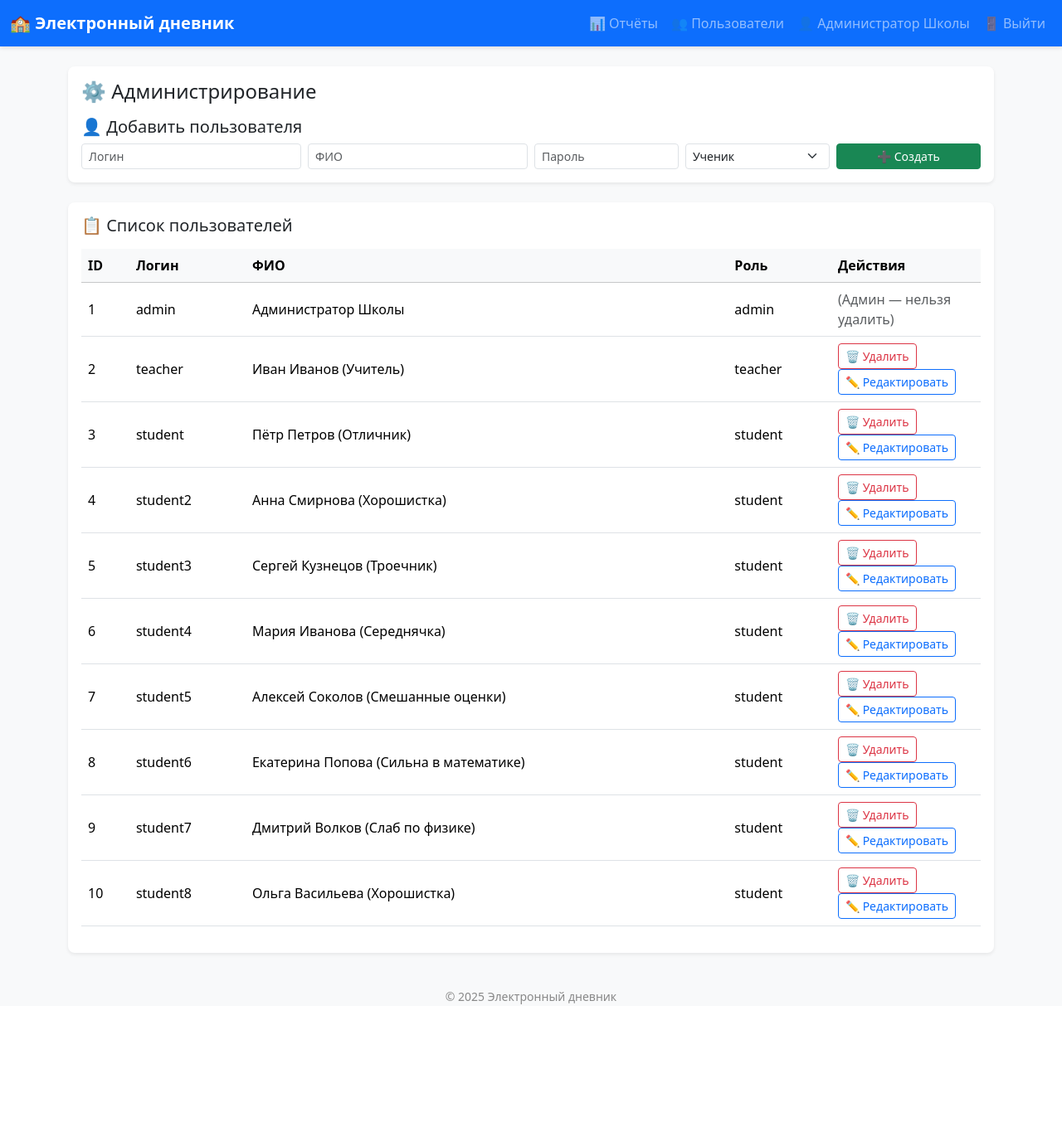
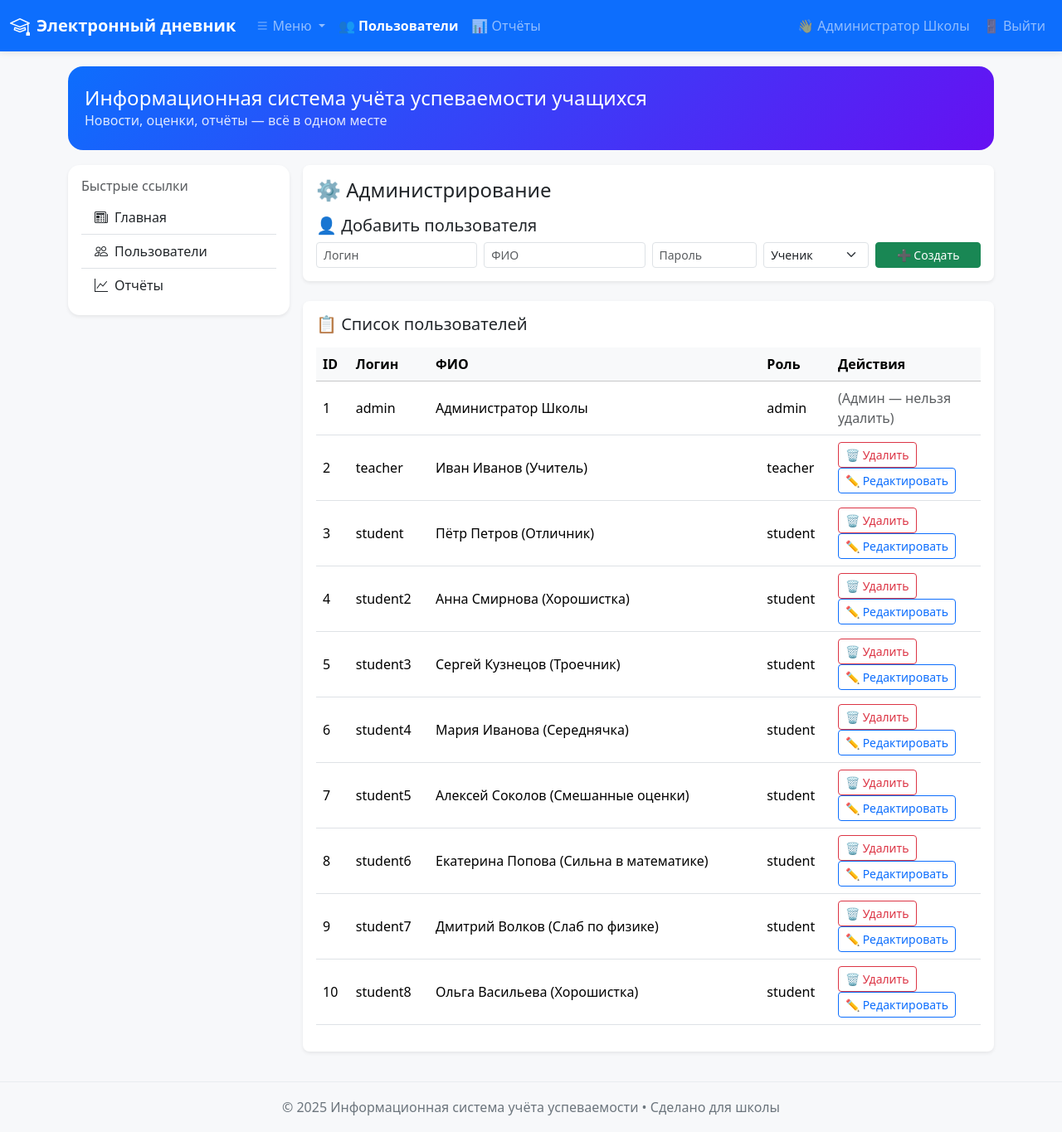
Before and after one commit to AlexandrMarivech/school-diary, a Flask app: page /admin in a window 1280 px wide. Shown: the whole page at 83% size. Before the commit the page ends 1213 px from the top, so only its background shows below. Run offline with Flask 3, Linux system fonts and the light colour scheme; the first user in the database is signed in; data comes from the database, SQL or seed files in the repository.

Commit message:
UI: полностью новый base.html (хедер, роли-меню, геро, сайдбар, каркас)

```diff
--- a/templates/base.html
+++ b/templates/base.html
@@ -3,60 +3,153 @@
 <head>
   <meta charset="utf-8">
   <meta name="viewport" content="width=device-width,initial-scale=1">
-  <title>Электронный дневник</title>
+  <title>Информационная система учёта успеваемости</title>
+
+  <!-- Bootstrap & Icons -->
   <link href="https://cdn.jsdelivr.net/npm/bootstrap@5.3.2/dist/css/bootstrap.min.css" rel="stylesheet">
+  <link href="https://cdn.jsdelivr.net/npm/bootstrap-icons@1.11.3/font/bootstrap-icons.css" rel="stylesheet">
+
+  <!-- Наши стили (убери, если файла пока нет) -->
+  <link href="{{ url_for('static', filename='app.css') }}" rel="stylesheet">
+
+  <!-- Небольшие базовые стили (на случай, если app.css ещё пустой) -->
   <style>
-    body { background-color: #f8f9fa; }
-    .navbar { box-shadow: 0 2px 5px rgba(0,0,0,0.1); }
-    .nav-link.active { font-weight: bold; }
-    footer { margin-top: 40px; text-align:center; color:#888; }
+    :root{--brand:#0d6efd}
+    body{background:#f7f8fa}
+    .navbar{box-shadow:0 2px 8px rgba(0,0,0,.08)}
+    .nav-link.active{font-weight:600}
+    .hero{background:linear-gradient(135deg,var(--brand),#6610f2);color:#fff;border-radius:18px;padding:24px 20px;margin:18px 0}
+    .hero .subtitle{opacity:.85}
+    .layout{margin-top:16px}
+    .sidebar .card{border:0;border-radius:14px}
+    .content .card{border:0;border-radius:14px}
+    footer{margin-top:36px;padding:18px 0;color:#6c757d;border-top:1px solid #e9ecef}
   </style>
 </head>
 <body>
+
+<!-- ====== ХЕДЕР / НАВБАР ====== -->
 <nav class="navbar navbar-expand-lg navbar-dark bg-primary">
   <div class="container-fluid">
-    <a class="navbar-brand fw-bold" href="{{ url_for('dashboard') }}">🏫 Электронный дневник</a>
+    <a class="navbar-brand fw-bold d-flex align-items-center" href="{{ url_for('dashboard') }}">
+      <i class="bi bi-mortarboard fs-4 me-2"></i> Электронный дневник
+    </a>
 
-    <button class="navbar-toggler" type="button" data-bs-toggle="collapse" data-bs-target="#navbarNav">
+    <button class="navbar-toggler" type="button" data-bs-toggle="collapse" data-bs-target="#topnav">
       <span class="navbar-toggler-icon"></span>
     </button>
 
-    <div class="collapse navbar-collapse" id="navbarNav">
-      <ul class="navbar-nav ms-auto">
+    <div class="collapse navbar-collapse" id="topnav">
+      <ul class="navbar-nav me-auto">
+
+        <!-- Выпадающее «Меню» под разные роли -->
+        {% if session.get('role') %}
+        <li class="nav-item dropdown">
+          <a class="nav-link dropdown-toggle" href="#" data-bs-toggle="dropdown">
+            <i class="bi bi-list"></i> Меню
+          </a>
+          <ul class="dropdown-menu">
+            <li><a class="dropdown-item" href="{{ url_for('dashboard') }}"><i class="bi bi-newspaper me-2"></i>Главная</a></li>
 
             {% if session.get('role') == 'student' %}
-          <li class="nav-item"><a class="nav-link" href="{{ url_for('student_page') }}">📘 Мои оценки</a></li>
-          <li class="nav-item"><a class="nav-link" href="{{ url_for('student_report') }}">📊 Отчёт</a></li>
+              <li><a class="dropdown-item" href="{{ url_for('student_page') }}"><i class="bi bi-journal-text me-2"></i>Дневник</a></li>
+              <li><a class="dropdown-item" href="{{ url_for('student_report') }}"><i class="bi bi-graph-up me-2"></i>Отчёт по ученику</a></li>
+
             {% elif session.get('role') == 'teacher' %}
-          <li class="nav-item"><a class="nav-link" href="{{ url_for('teacher_page') }}">✏️ Выставить оценки</a></li>
-          <li class="nav-item"><a class="nav-link" href="{{ url_for('teacher_report') }}">📊 Отчёты</a></li>
+              <li><a class="dropdown-item" href="{{ url_for('teacher_page') }}"><i class="bi bi-pencil-square me-2"></i>Ввод оценок</a></li>
+              <li><a class="dropdown-item" href="{{ url_for('teacher_report') }}"><i class="bi bi-graph-up me-2"></i>Отчёт по классу</a></li>
+
             {% elif session.get('role') == 'admin' %}
-          <li class="nav-item"><a class="nav-link" href="{{ url_for('teacher_report') }}">📊 Отчёты</a></li>
-          <li class="nav-item"><a class="nav-link" href="{{ url_for('admin_page') }}">👥 Пользователи</a></li>
+              <li><a class="dropdown-item" href="{{ url_for('admin_page') }}"><i class="bi bi-people me-2"></i>Пользователи</a></li>
+              <li><a class="dropdown-item" href="{{ url_for('teacher_report') }}"><i class="bi bi-graph-up me-2"></i>Отчёты</a></li>
+            {% endif %}
+          </ul>
+        </li>
         {% endif %}
 
+        <!-- Быстрые ссылки (под роль) -->
+        {% if session.get('role') == 'student' %}
+          <li class="nav-item"><a class="nav-link {% if request.endpoint=='student_page' %}active{% endif %}" href="{{ url_for('student_page') }}">📘 Дневник</a></li>
+          <li class="nav-item"><a class="nav-link {% if request.endpoint=='student_report' %}active{% endif %}" href="{{ url_for('student_report') }}">📊 Отчёты</a></li>
+        {% elif session.get('role') == 'teacher' %}
+          <li class="nav-item"><a class="nav-link {% if request.endpoint=='teacher_page' %}active{% endif %}" href="{{ url_for('teacher_page') }}">✏️ Оценки</a></li>
+          <li class="nav-item"><a class="nav-link {% if request.endpoint=='teacher_report' %}active{% endif %}" href="{{ url_for('teacher_report') }}">📊 Отчёты</a></li>
+        {% elif session.get('role') == 'admin' %}
+          <li class="nav-item"><a class="nav-link {% if request.endpoint=='admin_page' %}active{% endif %}" href="{{ url_for('admin_page') }}">👥 Пользователи</a></li>
+          <li class="nav-item"><a class="nav-link {% if request.endpoint=='teacher_report' %}active{% endif %}" href="{{ url_for('teacher_report') }}">📊 Отчёты</a></li>
+        {% endif %}
+      </ul>
+
+      <ul class="navbar-nav ms-auto">
         {% if session.get('username') %}
-          <li class="nav-item"><span class="nav-link">👤 {{ session.get('fullname') or session.get('username') }}</span></li>
+          <li class="nav-item"><span class="nav-link">👋 {{ session.get('fullname') or session.get('username') }}</span></li>
           <li class="nav-item"><a class="nav-link" href="{{ url_for('logout') }}">🚪 Выйти</a></li>
+        {% else %}
+          <li class="nav-item"><a class="nav-link" href="{{ url_for('login') }}">Войти</a></li>
         {% endif %}
       </ul>
     </div>
   </div>
 </nav>
 
-<div class="container mt-4">
+<!-- ====== ГЕРО-БАННЕР (можно переопределить заголовок/подзаголовок из дочернего шаблона) ====== -->
+<div class="container">
+  <div class="hero">
+    <h4 class="m-0">{% block page_title %}Информационная система учёта успеваемости учащихся{% endblock %}</h4>
+    <div class="subtitle">{% block page_subtitle %}Новости, оценки, отчёты — всё в одном месте{% endblock %}</div>
+  </div>
+</div>
+
+<!-- ====== ОСНОВНОЙ КАРКАС: Сайдбар + Контент ====== -->
+<div class="container layout">
+  <div class="row g-3">
+    <aside class="col-lg-3 sidebar">
+      {% block sidebar %}
+      <!-- Сайдбар по умолчанию (можно переопределить на любой странице) -->
+      <div class="card shadow-sm mb-3">
+        <div class="card-body">
+          <h6 class="text-muted mb-2">Быстрые ссылки</h6>
+          <div class="list-group list-group-flush">
+            <a class="list-group-item list-group-item-action" href="{{ url_for('dashboard') }}"><i class="bi bi-newspaper me-2"></i>Главная</a>
+            {% if session.get('role') == 'student' %}
+              <a class="list-group-item list-group-item-action" href="{{ url_for('student_page') }}"><i class="bi bi-journal-text me-2"></i>Дневник</a>
+              <a class="list-group-item list-group-item-action" href="{{ url_for('student_report') }}"><i class="bi bi-graph-up me-2"></i>Отчёт по ученику</a>
+            {% elif session.get('role') == 'teacher' %}
+              <a class="list-group-item list-group-item-action" href="{{ url_for('teacher_page') }}"><i class="bi bi-pencil-square me-2"></i>Ввод оценок</a>
+              <a class="list-group-item list-group-item-action" href="{{ url_for('teacher_report') }}"><i class="bi bi-graph-up me-2"></i>Отчёт по классу</a>
+            {% elif session.get('role') == 'admin' %}
+              <a class="list-group-item list-group-item-action" href="{{ url_for('admin_page') }}"><i class="bi bi-people me-2"></i>Пользователи</a>
+              <a class="list-group-item list-group-item-action" href="{{ url_for('teacher_report') }}"><i class="bi bi-graph-up me-2"></i>Отчёты</a>
+            {% endif %}
+          </div>
+        </div>
+      </div>
+      {% endblock %}
+    </aside>
+
+    <main class="col-lg-9 content">
       {% with messages = get_flashed_messages() %}
         {% if messages %}
           <div class="alert alert-info">{{ messages[0] }}</div>
         {% endif %}
       {% endwith %}
-  {% block content %}{% endblock %}
+
+      {% block content %}
+      <!-- Контент страницы рендерится здесь -->
+      {% endblock %}
+    </main>
+  </div>
 </div>
 
-<footer>
-  <small>© 2025 Электронный дневник</small>
+<!-- ====== ФУТЕР ====== -->
+<footer class="text-center">
+  © 2025 Информационная система учёта успеваемости • Сделано для школы
 </footer>
 
+<!-- JS -->
 <script src="https://cdn.jsdelivr.net/npm/bootstrap@5.3.2/dist/js/bootstrap.bundle.min.js"></script>
+
+<!-- Доп. скрипты страниц -->
+{% block scripts %}{% endblock %}
 </body>
 </html>
```
Lines whose indentation alone changed are shown as unchanged.
